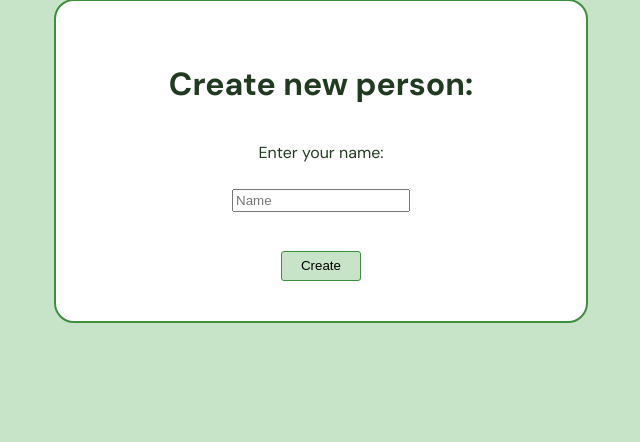
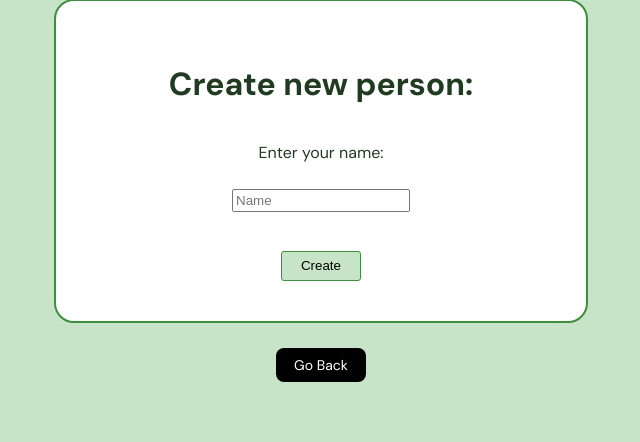
Before and after one commit to teo-joon-yi/Task_Tracker, a Flask app: page /login/ in a window 1280 px wide. Shown: the part 171-613 px from the top of the page, without its empty margins (319-959 px from the left). Run offline with Flask 3, Linux system fonts and the light colour scheme.

Commit message:
Update login.html
added go back button

```diff
--- a/templates/login.html
+++ b/templates/login.html
@@ -16,4 +16,7 @@
 			</label>
 		</form>
 	</div>
+	<div class = "back-box">
+		<a href = "/" class = "back-text">Go Back</a>
+	</div>
 </body>
```
